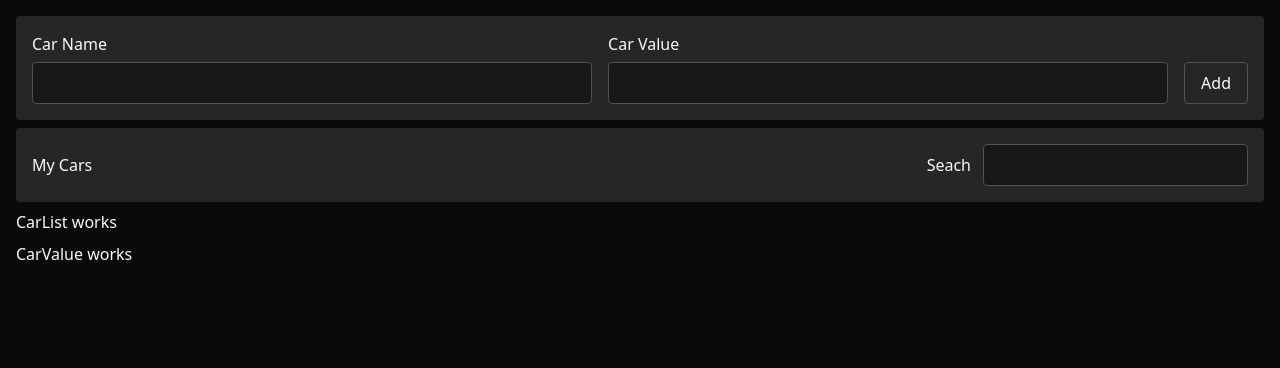
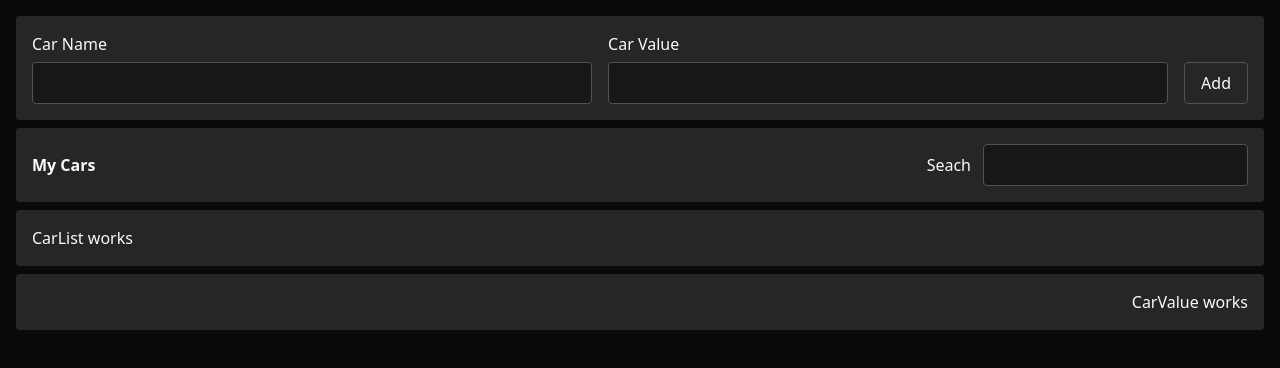
Before and after one commit to SmackSmash/cars-ts, a React (Vite) app: page / in a window 1280 px wide. Shown: the top 368 px of the page. Built offline with nearby package versions, Linux system fonts and the light colour scheme.

Commit message:
Finished basic layout

```diff
--- a/src/components/CarList.tsx
+++ b/src/components/CarList.tsx
@@ -1,7 +1,7 @@
 import type { FC } from 'react';
 
 const CarList: FC = () => {
-  return <div>CarList works</div>;
+  return <div className='w-full rounded bg-neutral-800 p-4'>CarList works</div>;
 };
 
 export default CarList;
--- a/src/components/CarSearch.tsx
+++ b/src/components/CarSearch.tsx
@@ -3,9 +3,9 @@ import type { FC } from 'react';
 const CarSearch: FC = () => {
   return (
     <div className='flex w-full items-center justify-between rounded bg-neutral-800 p-4'>
-      <h2>My Cars</h2>
+      <h2 className='font-bold'>My Cars</h2>
       <form className='flex max-w-1/2 items-center'>
-        <label htmlFor='search' className='mr-3'>
+        <label htmlFor='search' className='text mr-3'>
           Seach
         </label>
         <input
--- a/src/components/CarValue.tsx
+++ b/src/components/CarValue.tsx
@@ -1,7 +1,7 @@
 import type { FC } from 'react';
 
 const CarValue: FC = () => {
-  return <div>CarValue works</div>;
+  return <div className='flex w-full justify-end rounded bg-neutral-800 p-4'>CarValue works</div>;
 };
 
 export default CarValue;
```
